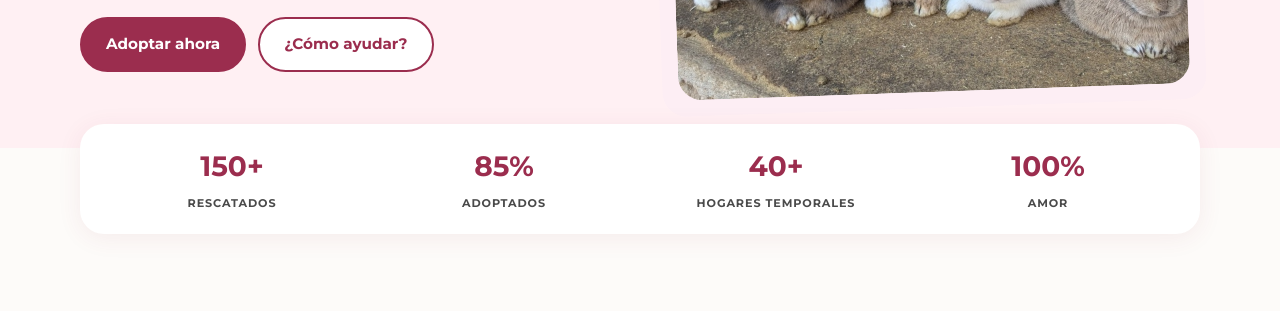
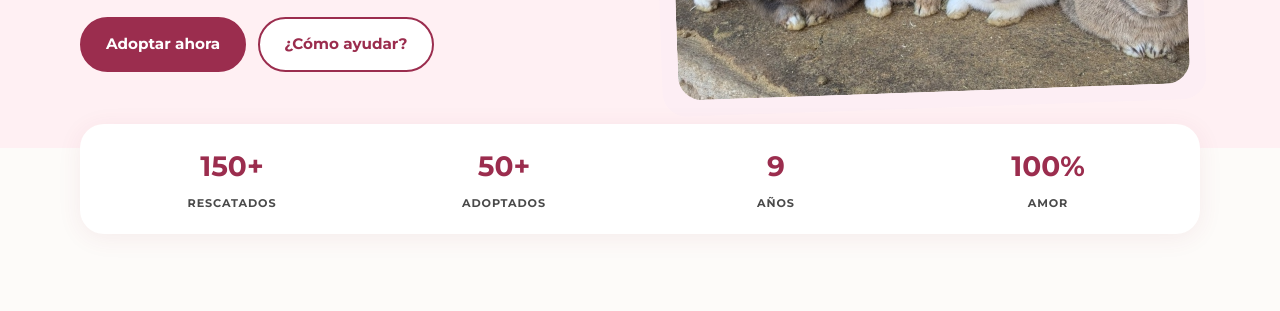
Before and after one commit to QuickAngryBunny/mimascotabunny, a plain HTML site: page index.html in a window 1280 px wide. Shown: the part 412-723 px from the top of the page. Drawn offline with Linux system fonts and the light colour scheme.

Commit message:
Update landing stats and mission photos.

```diff
--- a/index.html
+++ b/index.html
@@ -78,8 +78,8 @@
       <div class="stats-bar">
         <div class="stats-grid">
           <div class="stat"><strong>150+</strong><span>Rescatados</span></div>
-          <div class="stat"><strong>85%</strong><span>Adoptados</span></div>
-          <div class="stat"><strong>40+</strong><span>Hogares temporales</span></div>
+          <div class="stat"><strong>50+</strong><span>Adoptados</span></div>
+          <div class="stat"><strong>9</strong><span>Años</span></div>
           <div class="stat"><strong>100%</strong><span>Amor</span></div>
         </div>
       </div>
```
Also changed, not shown: images/mission-1.jpg, images/mission-2.jpg.
